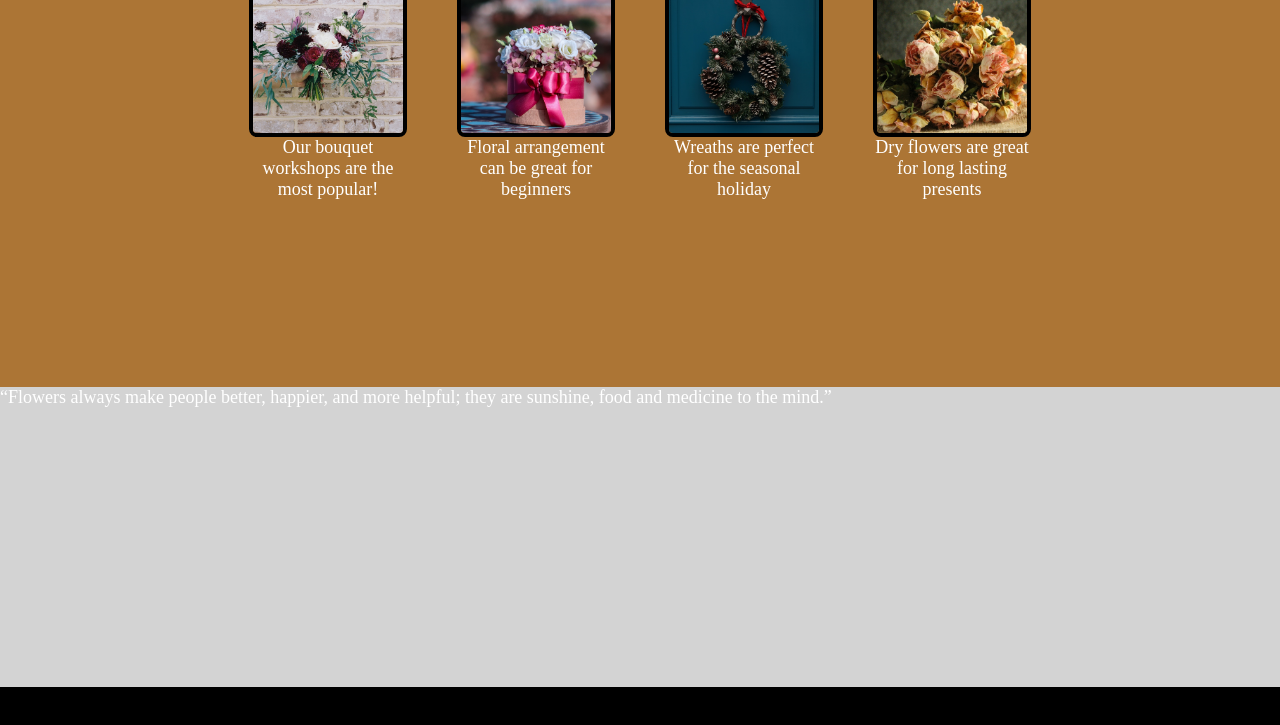
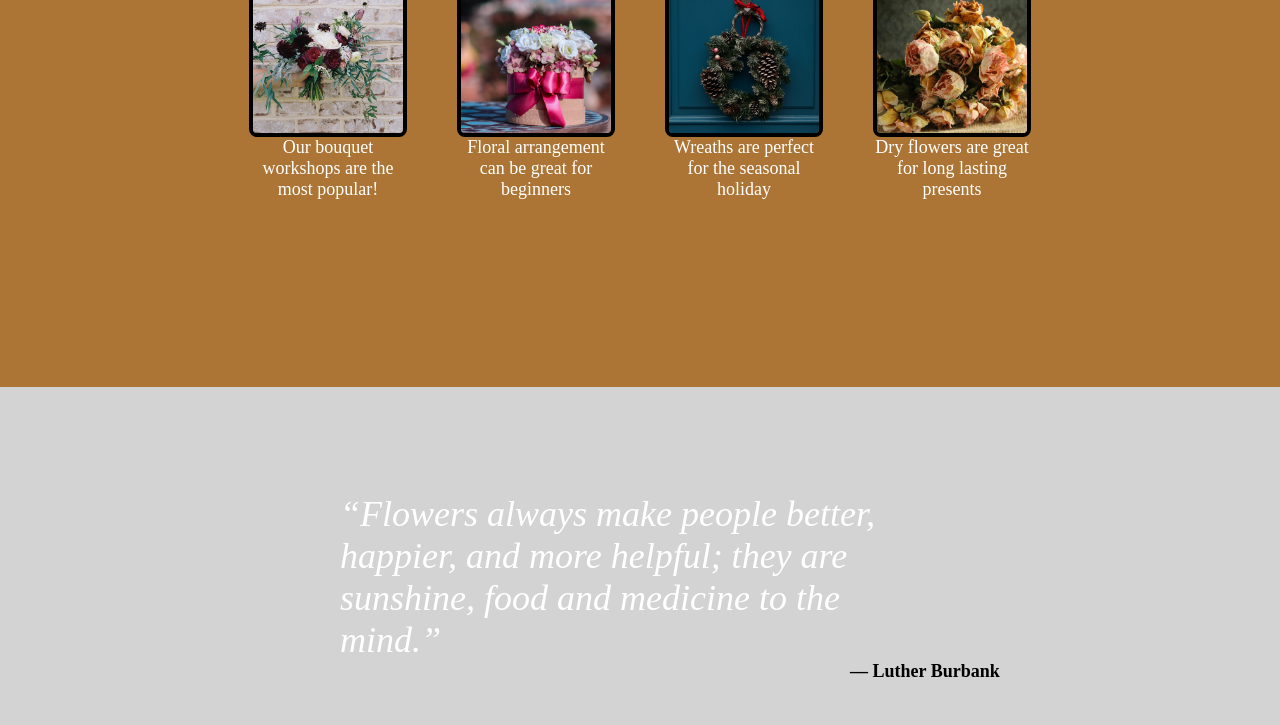
Before and after one commit to jkimsuzuki/odin-landing-page, a plain HTML site: page index.html in a window 1280 px wide. Shown: the part 714-1439 px from the top of the page. Before the commit the page ends 1401 px from the top, so only its background shows below. Drawn offline with Linux system fonts and the light colour scheme.

Commit message:
Finished Quote section.
Adjust padding to align up quotes and author name
properly. Also Divide into different divs to move
around individually.

```diff
--- a/index.html
+++ b/index.html
@@ -52,6 +52,9 @@
     <div class="quote">
         <p>“Flowers always make people better, happier, and more helpful; they are sunshine, food and medicine to the mind.”</p>
     </div>
+    <div class="author">
+        <p>― Luther Burbank</p>
+    </div>
   </div>
 </body>
 </html>
--- a/styles.css
+++ b/styles.css
@@ -125,5 +125,30 @@ h2 {
 
 .quote-section {
     background-color: lightgray;
-    height: 300px;
+    height: 400px;
+    display: flex;
+    justify-content: center;
+    flex-direction: column;
 }
+
+.quote {
+    display: flex;
+    flex-direction: column;
+    justify-content: center;
+    align-items: center;
+}
+
+.quote > p {
+    font-size: 36px;
+    font-style: italic;
+    width: 600px;
+}
+
+.author {
+    padding-left: 850px;
+}
+
+.author > p {
+    color: black;
+    font-weight: bold;
+}
```
